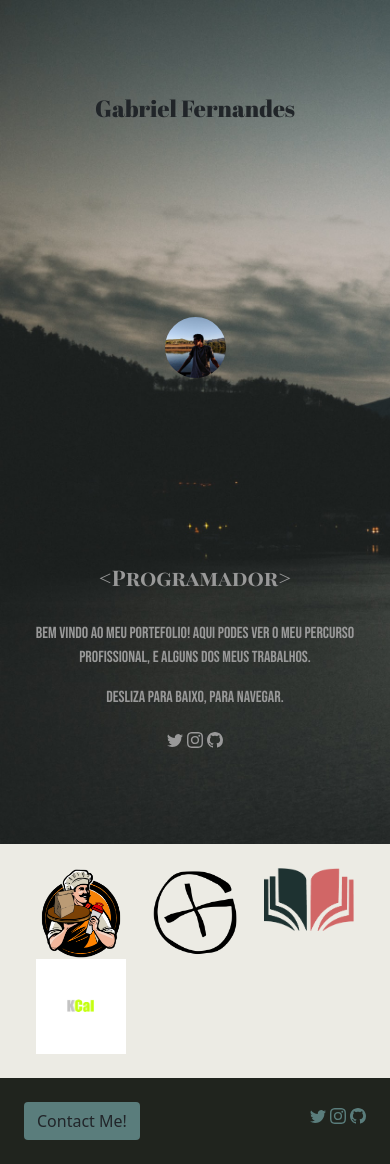
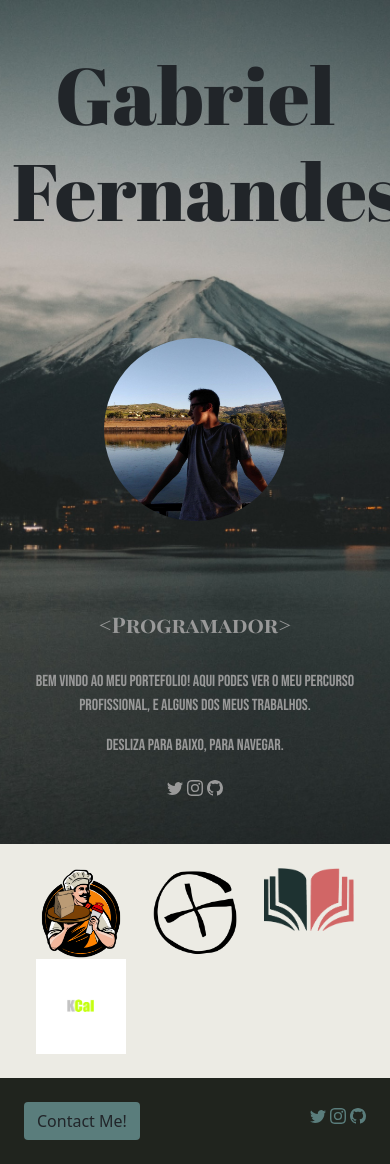
Before and after one commit to 21F0rc3/Portefolio, a Flask app: page / in a window 390 px wide. Run offline with Flask 2, Linux system fonts and the light colour scheme.

Commit message:
front-page for mobile

```diff
--- a/static/css/style.css
+++ b/static/css/style.css
@@ -73,13 +73,19 @@ a {
   left: 0;
   top: 0;
   position: absolute;
-  background: url(/static/images/background.jpg) no-repeat left center / cover;
+  background: url(/static/images/background.jpg) no-repeat center / cover;
 }
 
 #front-page-title {
   font-family: 'Abril Fatface', cursive;
-  font-size: 6vw;
   z-index: 9;
+  font-size: 7rem;
+}
+
+@media only screen and (max-width: 768px) {
+  #front-page-title {
+    font-size: 5rem;
+  }
 }
 
 #front-page-description {
--- a/templates/front-page/front-page.html
+++ b/templates/front-page/front-page.html
@@ -3,7 +3,7 @@
     <h1 id="front-page-title">Gabriel Fernandes</h1>
 
     <div id="front-page-image">
-      <img class="col-2 border-radius-50" src="{{ url_for('static', filename='images/insta.jpg') }}" alt="Foto de Gabriel.">
+      <img class="col-6 col-md-4 col-lg-2 border-radius-50" src="{{ url_for('static', filename='images/insta.jpg') }}" alt="Foto de Gabriel.">
     </div>
 
     <div id="front-page-description">
--- a/templates/layouts/app.html
+++ b/templates/layouts/app.html
@@ -2,6 +2,8 @@
 <html lang="en">
 <head>
     <title>{% block title %}{% endblock %}</title>
+    <meta name="viewport" content="width=device-width,initial-scale=1">
+
     <link href="https://cdn.jsdelivr.net/npm/bootstrap@5.1.3/dist/css/bootstrap.min.css" rel="stylesheet" integrity="sha384-1BmE4kWBq78iYhFldvKuhfTAU6auU8tT94WrHftjDbrCEXSU1oBoqyl2QvZ6jIW3" crossorigin="anonymous">
 
     <link rel="preconnect" href="https://fonts.googleapis.com">
```
